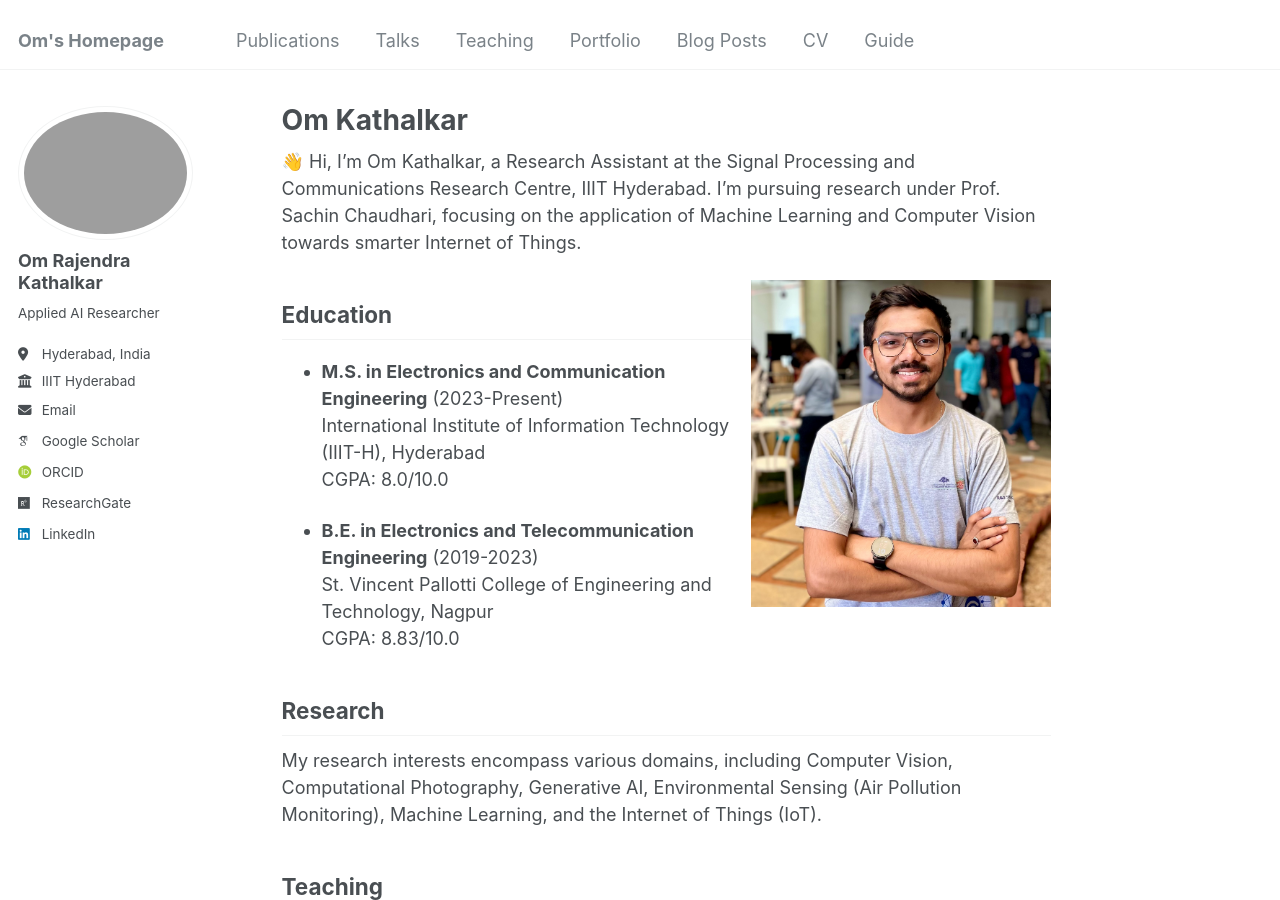
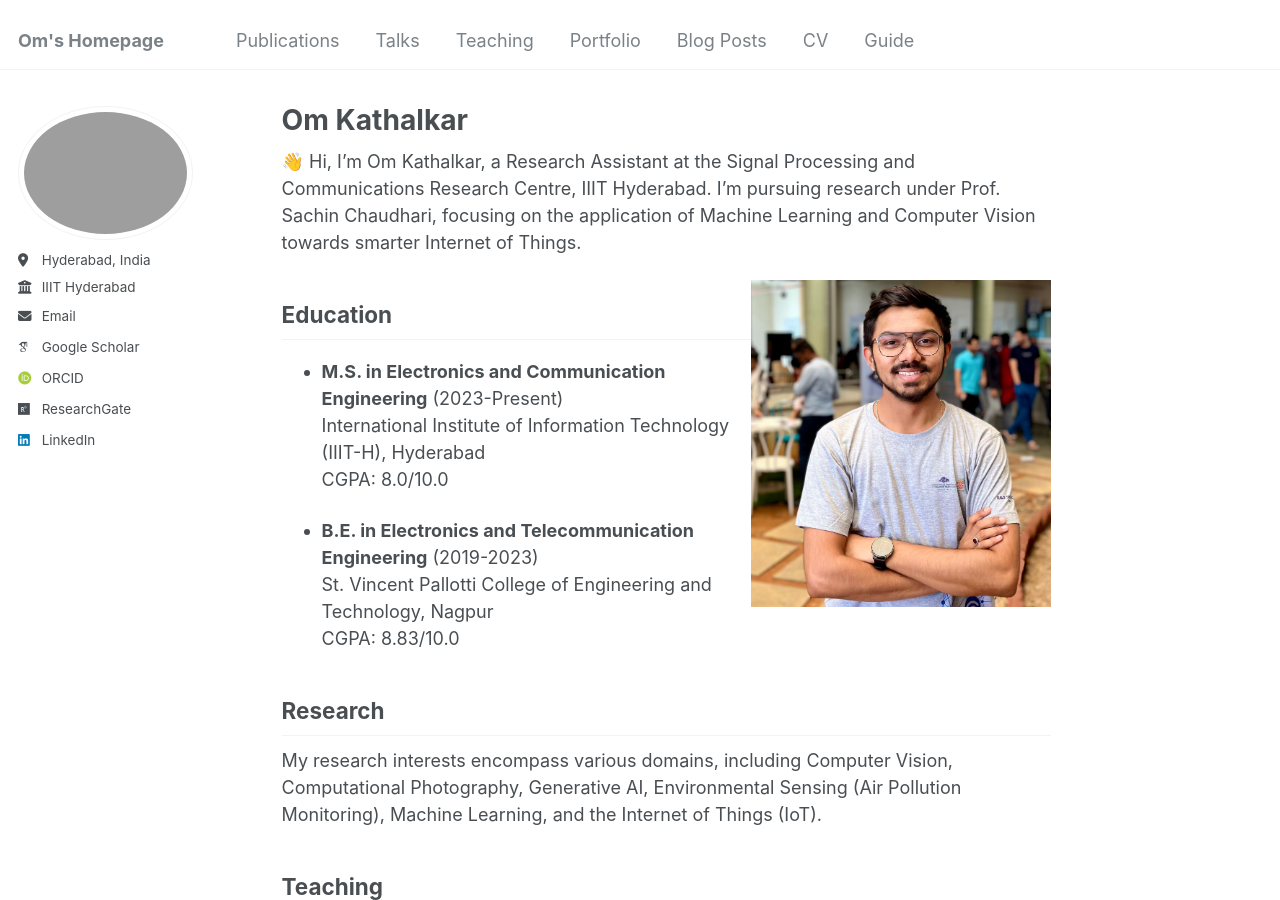
Before and after one commit to omkathalkar/omkathalkar, a Jekyll site: the page built from _pages/about.md, in a window 1280 px wide and 900 px high. Built offline with Jekyll 4.4.1, drawn with Linux system fonts in a browser that asks for light colours; some web fonts are replaced.

Commit message:
Update _config.yml

```diff
--- a/_config.yml
+++ b/_config.yml
@@ -21,10 +21,10 @@ repository               : "academicpages/academicpages.github.io"
 #               Additional customization can be done by editing /_includes/author-profile.html
 author:
   # Biographic information
-  avatar           : #"IMG_6808.jpeg"
-  name             : "Om Rajendra Kathalkar"
-  pronouns         : #"He/Him"
-  bio              : "Applied AI Researcher"
+  # avatar           : #"IMG_6808.jpeg"
+  # name             : "Om Rajendra Kathalkar"
+  # pronouns         : #"He/Him"
+  # bio              : "Applied AI Researcher"
   location         : "Hyderabad, India"
   employer         : "IIIT Hyderabad"
   uri              : # URL
```
